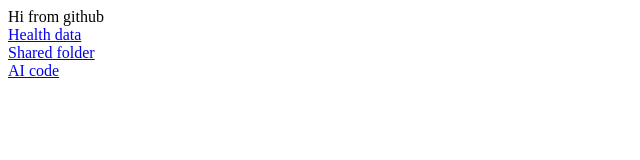
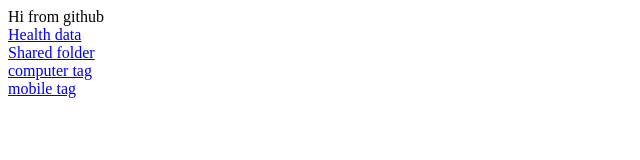
Before and after one commit to samarth261/samarth261.github.io, a plain HTML site: page index.html in a window 1280 px wide. Shown: the whole page, without its empty margins (0-640 px from the left). Drawn offline with Linux system fonts and the light colour scheme.

Commit message:
Update index.html

```diff
--- a/index.html
+++ b/index.html
@@ -7,6 +7,8 @@ Hi from github
 <br>
  <a href="https://1drv.ms/f/s!AnOq3rujiLiFpg0YZJPxFkknYYal">Shared folder</a>
 <br>
- <a href="ai-mad-lad">AI code</a>
+ <a href="ai-mad-lad/games/tag-me-if-you-can/game.html">computer tag</a>
+<br>
+ <a href="ai-mad-lad/games/tag-me-if-you-can/mob.html">mobile tag</a>
 </body>
 </html>
```
